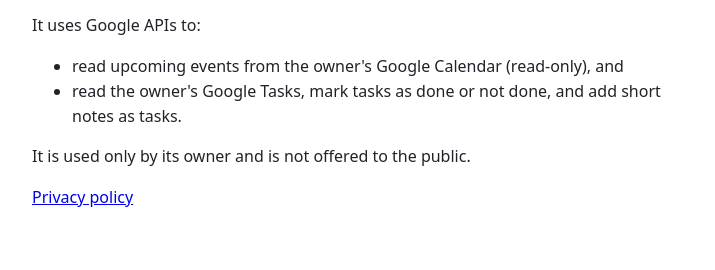
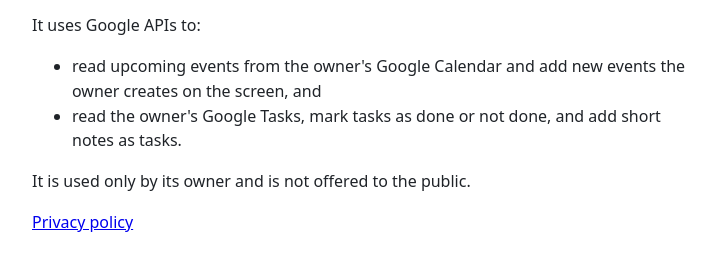
Before and after one commit to shashwatkhoont/dashboard-pages, a plain HTML site: page index.html in a window 1280 px wide. Shown: the part 166-436 px from the top of the page, without its empty margins (272-987 px from the left). Drawn offline with Linux system fonts and the light colour scheme.

Commit message:
Calender is now read/write

```diff
--- a/index.html
+++ b/index.html
@@ -16,7 +16,8 @@
      and the owner's own Google Calendar agenda and Google Tasks.</p>
   <p>It uses Google APIs to:</p>
   <ul>
-    <li>read upcoming events from the owner's Google Calendar (read-only), and</li>
+    <li>read upcoming events from the owner's Google Calendar and add new events the owner
+        creates on the screen, and</li>
     <li>read the owner's Google Tasks, mark tasks as done or not done, and add short notes as tasks.</li>
   </ul>
   <p>It is used only by its owner and is not offered to the public.</p>
```
